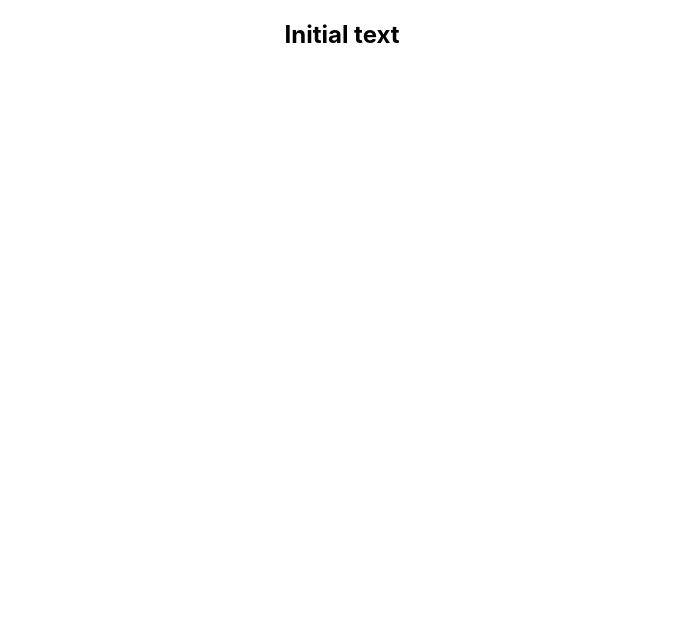
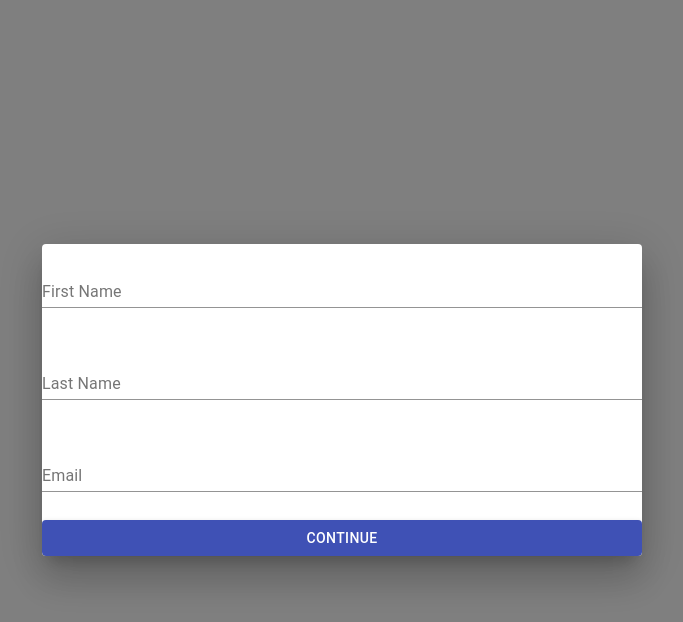
Before and after one commit to nspa4921/pwc_application_form, a React (Create React App) app: page / in a window 1280 px wide. Shown: the top 622 px of the page, without its empty margins (298-981 px from the left). Built offline with nearby package versions, Linux system fonts and the light colour scheme.

Commit message:
@material-ui/core install for AppBar

```diff
--- a/package.json
+++ b/package.json
@@ -3,6 +3,7 @@
   "version": "0.1.0",
   "private": true,
   "dependencies": {
+    "@material-ui/core": "^4.12.3",
     "@testing-library/jest-dom": "^5.11.4",
     "@testing-library/react": "^11.1.0",
     "@testing-library/user-event": "^12.1.10",
--- a/src/App.js
+++ b/src/App.js
@@ -1,11 +1,11 @@
 
 import './App.css';
+import { UserForm } from './components/UseForm';
 
 function App() {
   return (
     <div className="App">
-      <h2>Initial text
-      </h2>
+      <UserForm />
     </div>
   );
 }
--- a/src/components/PersonalDetails.js
+++ b/src/components/PersonalDetails.js
@@ -0,0 +1,76 @@
+import React, { Component } from 'react';
+import Dialog from '@material-ui/core/Dialog';
+import AppBar from '@material-ui/core/AppBar';
+import { ThemeProvider as MuiThemeProvider } from '@material-ui/core/styles';
+import TextField from '@material-ui/core/TextField';
+import Button from '@material-ui/core/Button';
+
+export class PersonalDetails extends Component {
+  continue = e => {
+    e.preventDefault();
+    this.props.nextStep();
+  };
+
+  back = e => {
+    e.preventDefault();
+    this.props.prevStep();
+  };
+
+  render() {
+    const { values, handleChange } = this.props;
+    return (
+      <MuiThemeProvider>
+        <>
+          <Dialog
+            open
+            fullWidth
+            maxWidth='sm'
+          >
+            <AppBar title="Enter Personal Details" />
+            <TextField
+              placeholder="Enter Your Occupation"
+              label="Occupation"
+              onChange={handleChange('occupation')}
+              defaultValue={values.occupation}
+              margin="normal"
+              fullWidth
+            />
+            <br />
+            <TextField
+              placeholder="Enter Your City"
+              label="City"
+              onChange={handleChange('city')}
+              defaultValue={values.city}
+              margin="normal"
+              fullWidth
+            />
+            <br />
+            <TextField
+              placeholder="Enter Your Bio"
+              label="Bio"
+              onChange={handleChange('bio')}
+              defaultValue={values.bio}
+              margin="normal"
+              fullWidth
+            />
+            <br />
+
+            <Button
+              color="secondary"
+              variant="contained"
+              onClick={this.back}
+            >Back</Button>
+
+            <Button
+              color="primary"
+              variant="contained"
+              onClick={this.continue}
+            >Continue</Button>
+          </Dialog>
+        </>
+      </MuiThemeProvider>
+    );
+  }
+}
+
+export default PersonalDetails;
--- a/src/components/UseForm.js
+++ b/src/components/UseForm.js
@@ -0,0 +1,78 @@
+import React, { Component } from 'react';
+import UserDetails from './UserDetails';
+import PersonalDetails from './PersonalDetails';
+import Confirm from './Confirm';
+import Success from './Success';
+
+export class UserForm extends Component {
+  state = {
+    step: 1,
+    firstName: '',
+    lastName: '',
+    email: '',
+    occupation: '',
+    city: '',
+    bio: ''
+  };
+
+  // Proceed to next step
+  nextStep = () => {
+    const { step } = this.state;
+    this.setState({
+      step: step + 1
+    });
+  };
+
+  // Go back to prev step
+  prevStep = () => {
+    const { step } = this.state;
+    this.setState({
+      step: step - 1
+    });
+  };
+
+  // Handle fields change
+  handleChange = input => e => {
+    this.setState({ [input]: e.target.value });
+  };
+
+  render() {
+    const { step } = this.state;
+    const { firstName, lastName, email, occupation, city, bio } = this.state;
+    const values = { firstName, lastName, email, occupation, city, bio };
+
+    switch (step) {
+      case 1:
+        return (
+          <UserDetails
+            nextStep={this.nextStep}
+            handleChange={this.handleChange}
+            values={values}
+          />
+        );
+      case 2:
+        return (
+          <PersonalDetails
+            nextStep={this.nextStep}
+            prevStep={this.prevStep}
+            handleChange={this.handleChange}
+            values={values}
+          />
+        );
+      case 3:
+        return (
+          <Confirm
+            nextStep={this.nextStep}
+            prevStep={this.prevStep}
+            values={values}
+          />
+        );
+      case 4:
+        return <Success />;
+      default:
+        (console.log('This is a multi-step form built with React.'))
+    }
+  }
+}
+
+export default UserForm;
--- a/src/components/UserDetails.js
+++ b/src/components/UserDetails.js
@@ -0,0 +1,64 @@
+import React, { Component } from 'react';
+import Dialog from '@material-ui/core/Dialog';
+import AppBar from '@material-ui/core/AppBar';
+import { ThemeProvider as MuiThemeProvider } from '@material-ui/core/styles';
+import TextField from '@material-ui/core/TextField';
+import Button from '@material-ui/core/Button';
+
+export class UserDetails extends Component {
+  continue = e => {
+    e.preventDefault();
+    this.props.nextStep();
+  };
+
+  render() {
+    const { values, handleChange } = this.props;
+    return (
+      <MuiThemeProvider>
+        <>
+          <Dialog
+            open
+            fullWidth
+            maxWidth='sm'
+          >
+            <AppBar title="Enter User Details" />
+            <TextField
+              placeholder="Enter Your First Name"
+              label="First Name"
+              onChange={handleChange('firstName')}
+              defaultValue={values.firstName}
+              margin="normal"
+              fullWidth
+            />
+            <br />
+            <TextField
+              placeholder="Enter Your Last Name"
+              label="Last Name"
+              onChange={handleChange('lastName')}
+              defaultValue={values.lastName}
+              margin="normal"
+              fullWidth
+            />
+            <br />
+            <TextField
+              placeholder="Enter Your Email"
+              label="Email"
+              onChange={handleChange('email')}
+              defaultValue={values.email}
+              margin="normal"
+              fullWidth
+            />
+            <br />
+            <Button
+              color="primary"
+              variant="contained"
+              onClick={this.continue}
+            >Continue</Button>
+          </Dialog>
+        </>
+      </MuiThemeProvider>
+    );
+  }
+}
+
+export default UserDetails;
```
Also changed, not shown: 1 other file (tests, documents, lock files or other folders).
